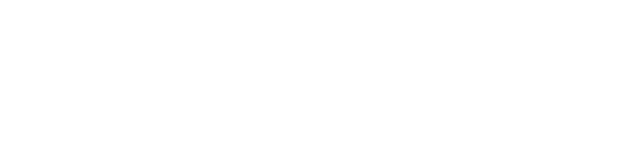
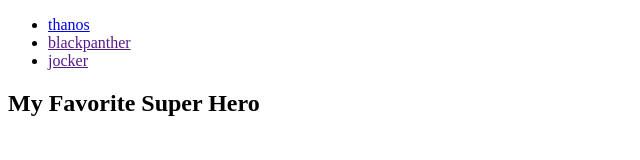
Before and after one commit to BreezeIQ/week2excercises, a plain HTML site: page index.html in a window 1280 px wide. Shown: the whole page, without its empty margins (0-640 px from the left). Drawn offline with Linux system fonts and the light colour scheme.

Commit message:
done thru #7

```diff
--- a/index.html
+++ b/index.html
@@ -8,7 +8,24 @@
 		<link rel="stylesheet" href="css/main.css">
 	</head>
 	<body>
-
+		<nav class="navigation">
+			<ul>
+				<li>
+					<a href="thanos">thanos</a>
+				</li>
+				<li>
+					<a href="">blackpanther</a>
+				</li>
+				<li>
+					<a href="">jocker</a>
+				</li>
+			</ul>
+		</nav>
+		<section>
+			<header>
+				<h1>My Favorite Super Hero</h1>
+			</header>
+		</section>
 
 	</body>
 </html>
```
